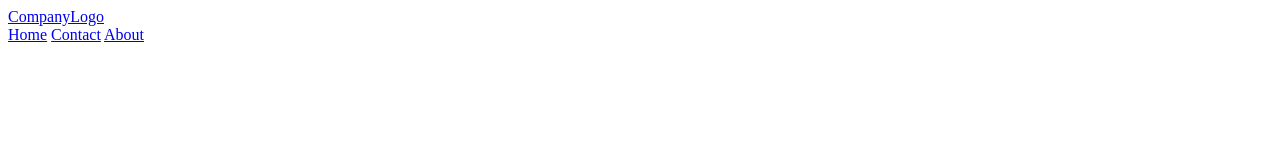
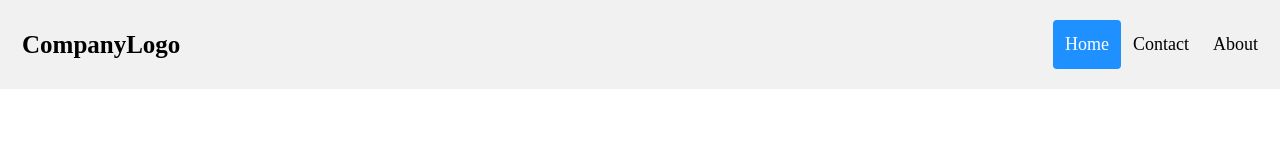
Before and after one commit to nunhead169/nunhead169.github.io, a plain HTML site: page tides/index.html in a window 1280 px wide. Drawn offline with Linux system fonts and the light colour scheme.

Commit message:
Update index.html

```diff
--- a/tides/index.html
+++ b/tides/index.html
@@ -1,5 +1,9 @@
 <!DOCTYPE html>
 <html>
+    <head>
+        <title>Tides | Home</title>
+        <link rel="stylesheet" type="text/css" href="index.css" media="screen"/>
+    </head>
     <body>
         <div class="header">
             <a href="#default" class="logo">CompanyLogo</a>
```
